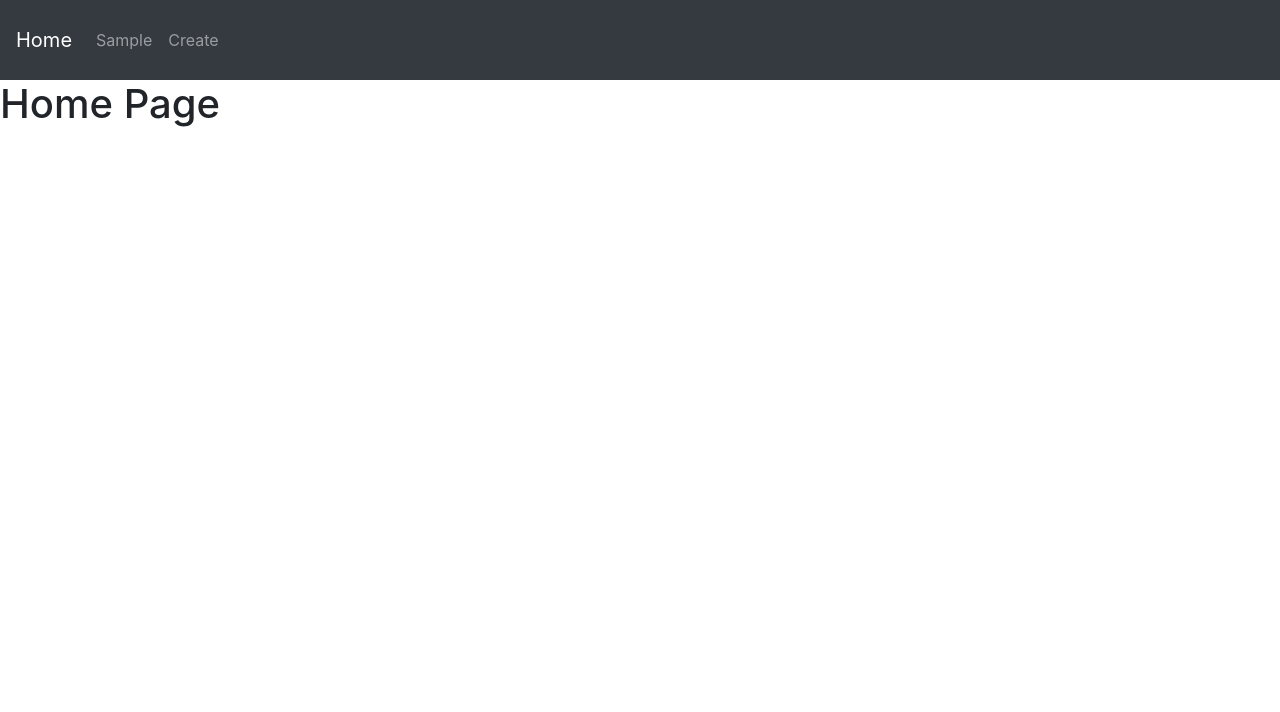
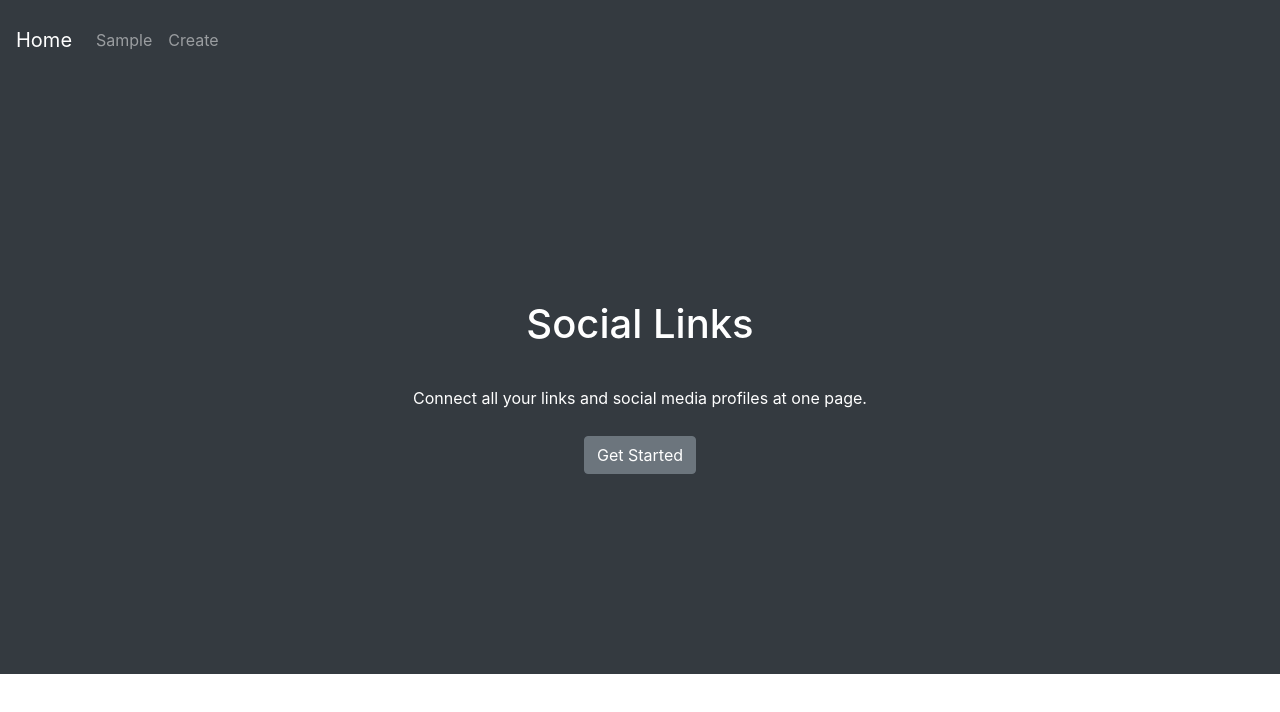
Before and after one commit to jandreasian/social-links, a React app in the folder client/: page / in a window 1280 px wide. Shown: the top 712 px of the page. Built offline with nearby package versions, Linux system fonts and the light colour scheme; the HTML template or start-up script is replaced by a standard one.

Commit message:
Updated homepage ui

```diff
--- a/client/src/App.js
+++ b/client/src/App.js
@@ -1,4 +1,5 @@
 import React from "react";
+import Home from "./Home";
 import Create from "./Create";
 import Sample from "./Sample";
 import UserLinks from "./UserLinks";
@@ -45,10 +46,4 @@ class App extends React.Component {
   }
 }
 
-const Home = () => (
-  <div>
-    <h1>Home Page</h1>
-  </div>
-);
-
 export default App;
--- /dev/null
+++ b/client/src/Home.js
@@ -0,0 +1,13 @@
+import React from "react";
+import Button from 'react-bootstrap/Button'
+import Container from 'react-bootstrap/Container'
+
+const Home = () => (
+    <Container fluid className='headerContainer'>
+      <h1 className='homePageTitle'>Social Links</h1>
+      <p className='homePageDesc'>Connect all your links and social media profiles at one page.</p>
+      <Button variant="secondary">Get Started</Button>
+    </Container>
+  );
+
+export default Home;
--- a/client/src/style.css
+++ b/client/src/style.css
@@ -62,10 +62,6 @@ nav {
   color: white;
 }
 
-/* body {
-  margin: 0px;
-} */
-
 .navLinks {
   width: 40%;
   display: flex;
@@ -128,3 +124,29 @@ footer {
   width: 100%;
   overflow: hidden;
 }
+
+.headerContainer {
+  background: #343a40;
+  color: rgb(255, 255, 255);
+  padding-top: 200px;
+  padding-bottom: 200px;
+  align-items: center;
+  text-align: center;
+}
+
+.homePageTitle {
+  padding-top: 20px;
+  padding-bottom: 20px;
+}
+
+.homePageDesc {
+  padding-top: 10px;
+  padding-bottom: 10px;
+}
+
+.homePageButton {
+  align-items: center;
+  padding-top: 10px;
+  padding-bottom: 10px;
+  text-align: center;
+}
```
